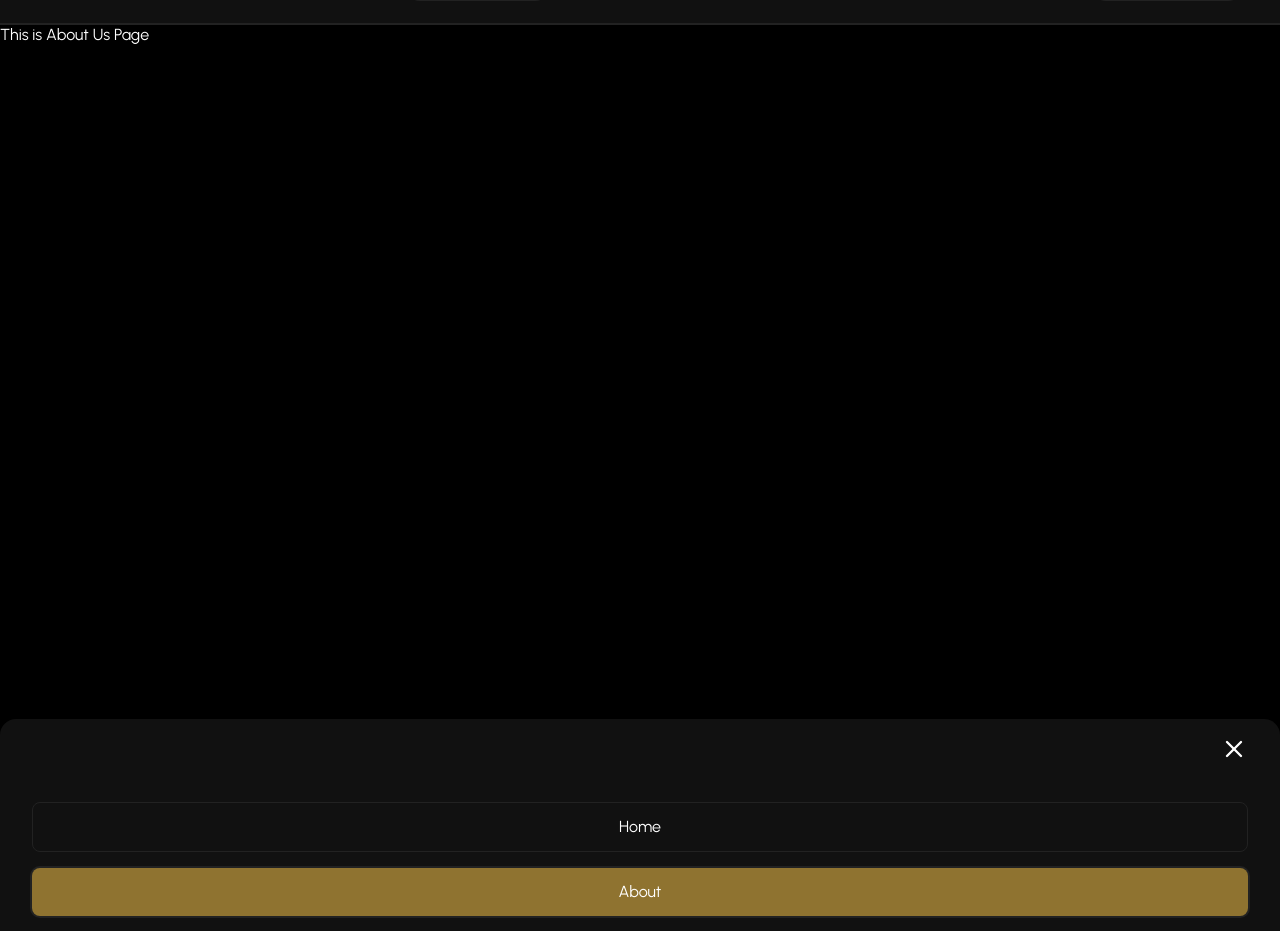
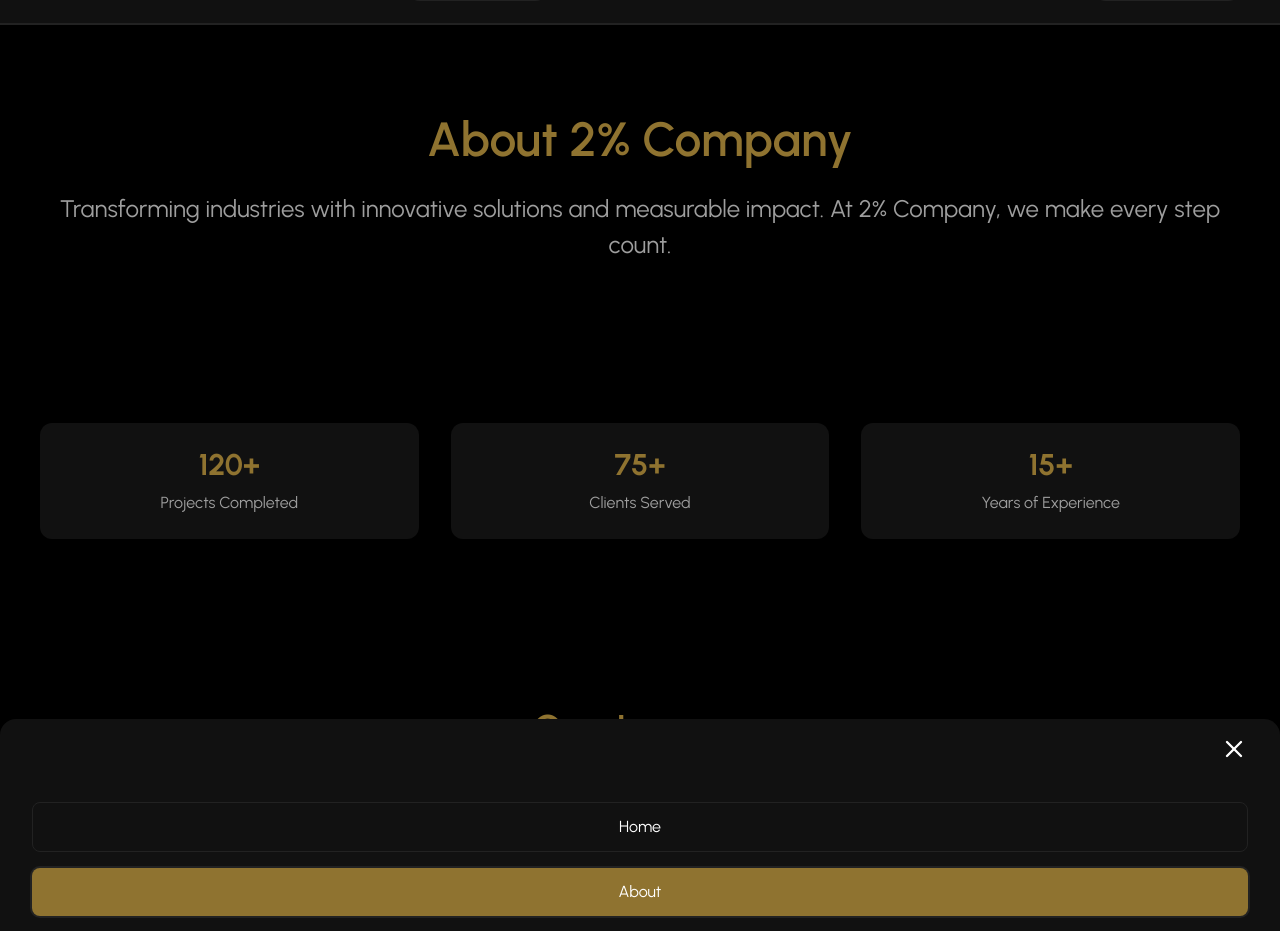
Before and after one commit to Akhlaque-Ur-Rahman/twoPercentCompany, a Next.js app: page /aboutUs in a window 1280 px wide. Shown: the part 81-1012 px from the top of the page. Before the commit the page ends 800 px from the top, so only its background shows below. Built offline with nearby package versions, Linux system fonts and the light colour scheme.

Commit message:
About {age Created

```diff
--- a/app/aboutUs/page.tsx
+++ b/app/aboutUs/page.tsx
@@ -1,13 +1,186 @@
-import Navbar from '@/components/layout/Navbar'
-import React from 'react'
+"use client";
 
-const page = () => {
+import React from "react";
+import { motion } from "framer-motion";
+import Navbar from "@/components/layout/Navbar";
+import Footer from "@/components/layout/Footer";
+
+import CTA from "@/components/CTA";
+import { ShieldCheck, Lightbulb, Leaf } from "lucide-react";
+
+// Stats Counter Component
+const StatCard = ({ number, label }: { number: number; label: string }) => {
+  const [count, setCount] = React.useState(0);
+
+  React.useEffect(() => {
+    let start = 0;
+    const end = number;
+    if (start === end) return;
+
+    const incrementTime = 2000 / end;
+    const timer = setInterval(() => {  // ✅ changed let → const
+      start += 1;
+      setCount(start);
+      if (start === end) clearInterval(timer);
+    }, incrementTime);
+
+    return () => clearInterval(timer);
+  }, [number]);
+
   return (
-    <div>
-      <Navbar/>
-      This is About Us Page
+    <div className="bg-[#111111] p-6 rounded-xl shadow-md text-center">
+      <h3 className="text-3xl font-bold text-[#8f7330] mb-2">{count}+</h3>
+      <p className="text-[#9e9e9e]">{label}</p>
     </div>
-  )
-}
+  );
+};
 
-export default page
+
+const About = () => {
+  return (
+    <div className="">
+      <Navbar />
+
+      {/* Hero Section */}
+      <section className="px-6 sm:px-6 lg:px-[40px] py-16 lg:py-[80px] text-center">
+        <motion.h1
+          initial={{ opacity: 0, y: 20 }}
+          animate={{ opacity: 1, y: 0 }}
+          transition={{ duration: 0.6 }}
+          className="text-[48px] font-[600] mb-4 text-[#8f7330]"
+        >
+          About 2% Company
+        </motion.h1>
+        <motion.p
+          initial={{ opacity: 0, y: 20 }}
+          animate={{ opacity: 1, y: 0 }}
+          transition={{ delay: 0.2, duration: 0.6 }}
+          className="text-[24px]  text-[#9e9e9e]"
+        >
+          Transforming industries with innovative solutions and measurable
+          impact. At 2% Company, we make every step count.
+        </motion.p>
+      </section>
+
+      {/* Animated Stats */}
+      <section className="px-6 sm:px-6 lg:px-[40px] py-16 lg:py-[80px]">
+        <motion.div
+          initial={{ opacity: 0 }}
+          whileInView={{ opacity: 1 }}
+          viewport={{ once: true }}
+          transition={{ duration: 0.6 }}
+          className=" grid grid-cols-1 sm:grid-cols-3 gap-8"
+        >
+          <StatCard number={120} label="Projects Completed" />
+          <StatCard number={75} label="Clients Served" />
+          <StatCard number={15} label="Years of Experience" />
+        </motion.div>
+      </section>
+
+      {/* Company Timeline */}
+      <section className="px-6 sm:px-6 lg:px-[40px] py-16 lg:py-[80px] relative">
+  <motion.h2
+    initial={{ opacity: 0, y: 20 }}
+    whileInView={{ opacity: 1, y: 0 }}
+    viewport={{ once: true }}
+    transition={{ duration: 0.6 }}
+    className="text-[32px] lg:text-[40px] font-semibold text-center mb-12 text-[#8f7330]"
+  >
+    Our Journey
+  </motion.h2>
+
+  <div className=" relative">
+    {/* Glowing vertical line */}
+    <div className="absolute left-1/2 top-0 w-[4px] h-full bg-[#8f7330] opacity-40 rounded-full" />
+
+    {[
+      { year: "2010", event: "Company Founded" },
+      { year: "2015", event: "Reached 50 Clients" },
+      { year: "2020", event: "Expanded Globally" },
+      { year: "2025", event: "Launched AI Solutions" },
+    ].map((item, idx) => (
+      <motion.div
+        key={idx}
+        initial={{ opacity: 0, x: idx % 2 === 0 ? -50 : 50 }}
+        whileInView={{ opacity: 1, x: 0 }}
+        viewport={{ once: true }}
+        transition={{ duration: 0.6, delay: idx * 0.2 }}
+        className="mb-20 flex flex-col md:flex-row items-center relative w-full"
+      >
+        {/* Dot */}
+        <div className="absolute left-1/2 -translate-x-1/2 w-6 h-6 bg-[#8f7330] rounded-full shadow-lg" />
+
+        {/* Card */}
+        <div
+          className={`md:w-1/2 p-6 bg-[#111111] shadow-md rounded-xl relative z-10 ${idx % 2 === 0 ? "md:mr-auto" : "md:ml-auto"
+            }`}
+        >
+          <h3 className="text-[24px] font-[600] mb-1 text-[#8f7330]">
+            {item.year}
+          </h3>
+          <p className="text-[#9e9e9e]">{item.event}</p>
+        </div>
+      </motion.div>
+    ))}
+  </div>
+</section>
+
+
+      {/* Interactive Values Cards */}
+<section className="px-6 sm:px-6 lg:px-[40px] py-16 lg:py-[80px]">
+  <motion.h2
+    initial={{ opacity: 0, y: 20 }}
+    whileInView={{ opacity: 1, y: 0 }}
+    viewport={{ once: true }}
+    transition={{ duration: 0.6 }}
+    className="text-[32px] lg:text-[40px] font-semibold text-center mb-12 text-[#8f7330]"
+  >
+    Our Core Values
+  </motion.h2>
+
+  <div className=" grid grid-cols-1 sm:grid-cols-2 md:grid-cols-3 gap-8">
+    {[
+      {
+        title: "Integrity",
+        desc: "We operate with honesty and transparency in every step.",
+        icon: ShieldCheck,
+      },
+      {
+        title: "Innovation",
+        desc: "We embrace creativity to solve real-world challenges.",
+        icon: Lightbulb,
+      },
+      {
+        title: "Sustainability",
+        desc: "We design solutions that last and positively impact society.",
+        icon: Leaf,
+      },
+    ].map((value, idx) => {
+      const Icon = value.icon;
+      return (
+        <motion.div
+          key={idx}
+          whileHover={{ scale: 1.05 }}
+          className="bg-[#111111] rounded-xl p-6 shadow-md cursor-pointer flex flex-col items-center text-center transition-transform"
+        >
+          <Icon size={48} strokeWidth={1.5} className="mb-4 text-[#8f7330]" />
+          <h3 className="text-[24px] font-[600] mb-2 text-[#8f7330]">
+            {value.title}
+          </h3>
+          <p className="text-[#9e9e9e]">{value.desc}</p>
+        </motion.div>
+      );
+    })}
+  </div>
+</section>
+
+
+      {/* CTA Section */}
+      <CTA/>
+
+      <Footer />
+    </div>
+  );
+};
+
+export default About;
--- a/components/layout/Footer.tsx
+++ b/components/layout/Footer.tsx
@@ -22,7 +22,7 @@ const Footer: React.FC = () => {
         {/* Logo / About */}
         <div className="flex flex-col items-center lg:items-start text-center lg:text-left space-y-4 flex-[1_1_200px]">
           <div className="relative w-[48px] h-[48px]">
-            <Image src={logo} alt="BrandLogo" sizes="48px" fill className="object-contain" />
+            <Image src={logo} alt="BrandLogo" sizes="48px" fill className="object-contain" priority />
           </div>
           <p className="text-secondary-text text-[14px] sm:text-[15px]">
             {footerDescription}
--- a/components/layout/Navbar.tsx
+++ b/components/layout/Navbar.tsx
@@ -21,6 +21,7 @@ const Navbar = () => {
           width={160}
           alt="brand-logo"
           className="w-[32px] h-[32px] lg:h-[48px] lg:w-[48px]"
+          priority
         />
       </div>
 
```
